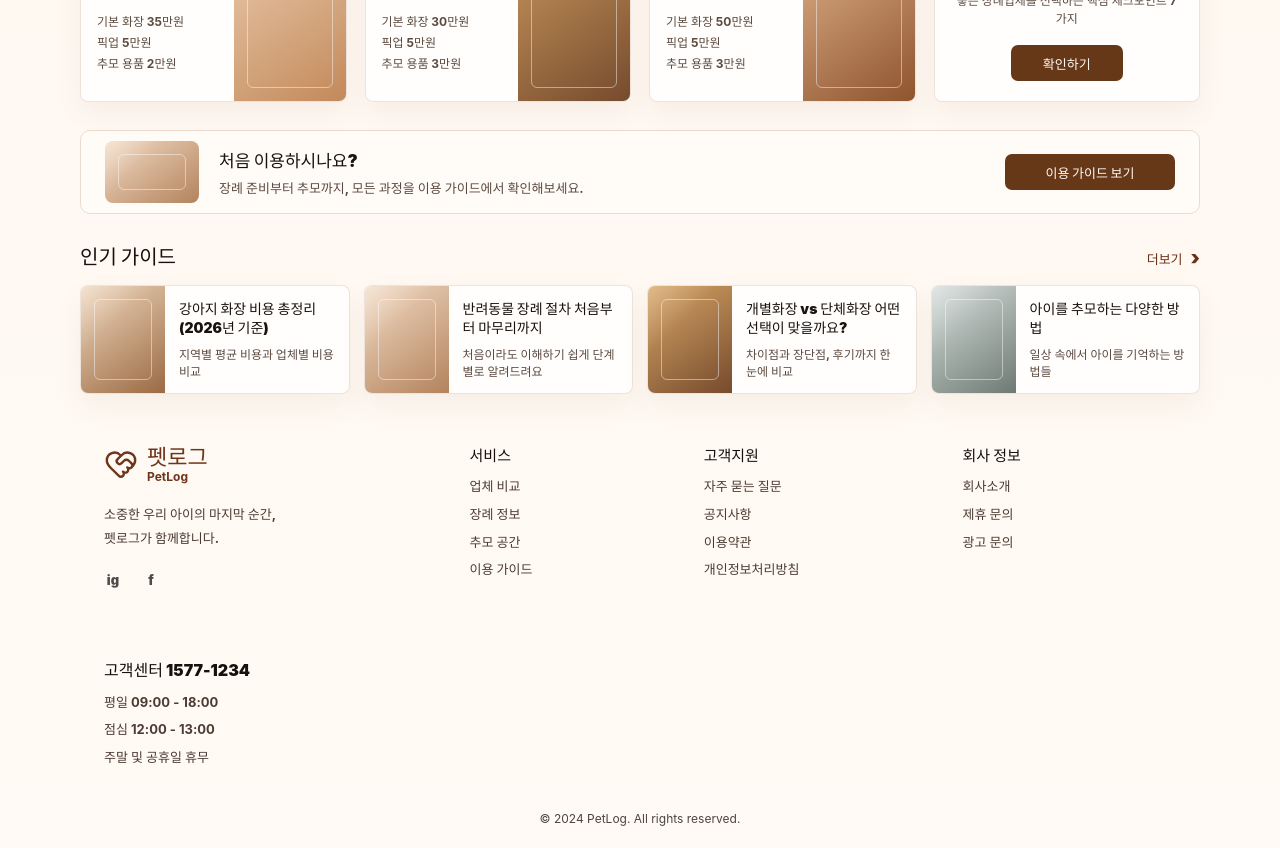
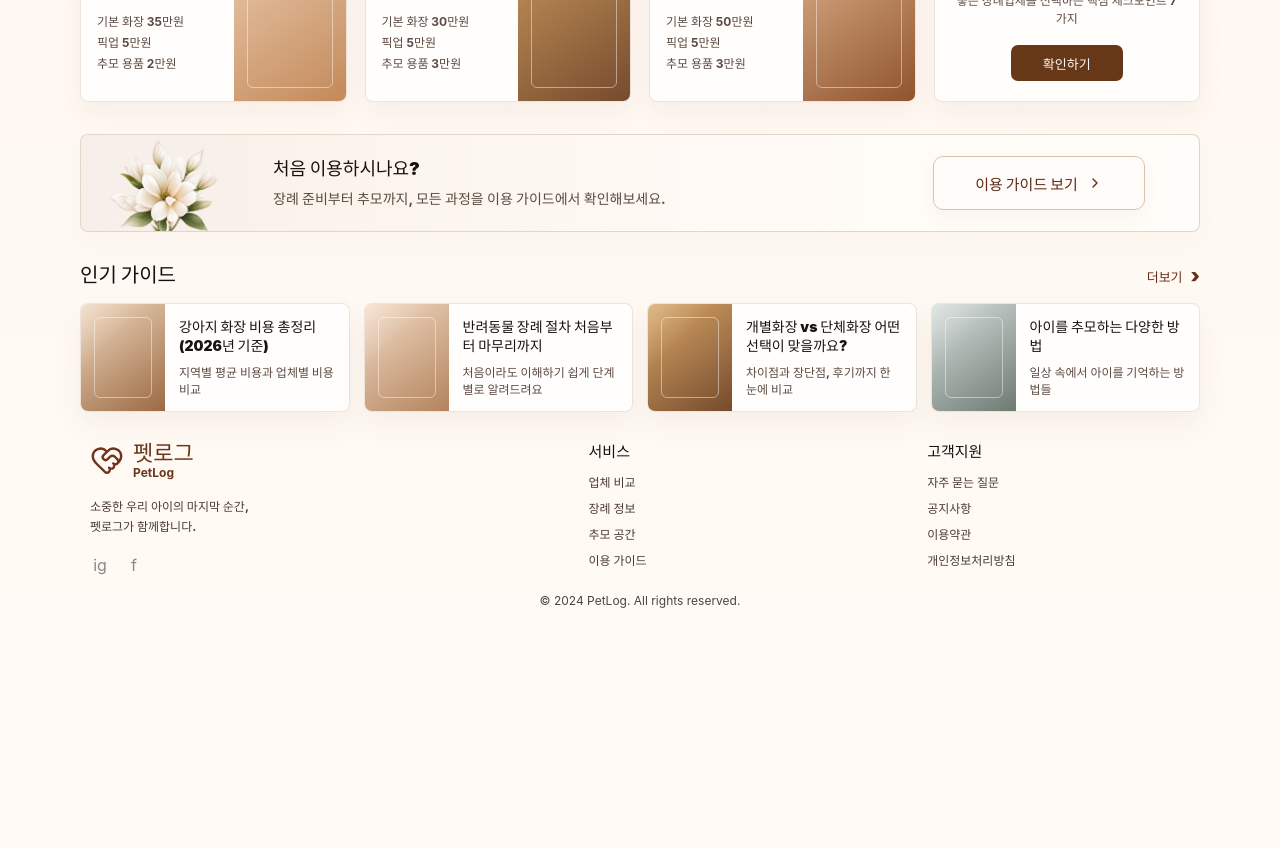
Before and after one commit to jogabi/petlog-web, a React (Vite) app: page / in a window 1280 px wide. Shown: the part 1180-2028 px from the top of the page. After the commit the page ends 1810 px from the top, so only its background shows below. Built offline with nearby package versions, Linux system fonts and the light colour scheme; no server answers.

Commit message:
Refactor guide call-to-action and footer styles in App.css, enhance image handling in GuideCta component, and remove unused footer elements for improved layout and user experience.

```diff
--- a/src/App.css
+++ b/src/App.css
@@ -718,97 +718,118 @@ button {
 }
 
 .guide-cta {
+  position: relative;
   display: grid;
-  grid-template-columns: 94px 1fr 170px;
-  gap: 20px;
+  grid-template-columns: 170px 1fr auto;
+  gap: 22px;
   align-items: center;
-  min-height: 82px;
-  margin-top: 28px;
-  padding: 10px 24px;
-  border: 1px solid #ecdcd0;
-  border-radius: 10px;
-  background: rgba(255, 253, 250, 0.86);
+  min-height: 96px;
+  margin-top: 32px;
+  padding: 0 54px 0 0;
+  overflow: hidden;
+  border: 1px solid rgba(226, 210, 198, 0.92);
+  border-radius: 8px;
+  background:
+    linear-gradient(90deg, #f7efe6 0%, #fbf5ee 27%, #fffaf5 58%, #fffdf9 100%),
+    #fffaf5;
+  box-shadow: 0 10px 24px rgba(112, 73, 47, 0.035);
 }
 
 .cta-image {
-  height: 62px;
-  border-radius: 8px;
+  width: 170px;
+  height: 96px;
+  object-fit: cover;
+  object-position: 49% 56%;
+  align-self: stretch;
+  -webkit-mask-image: linear-gradient(90deg, #000 0%, #000 72%, transparent 100%);
+  mask-image: linear-gradient(90deg, #000 0%, #000 72%, transparent 100%);
+}
+
+.guide-cta-copy {
+  min-width: 0;
 }
 
 .guide-cta h2 {
   margin: 0;
   color: #1a120e;
-  font-size: 17px;
+  font-size: 18px;
+  line-height: 1.35;
   font-weight: 900;
 }
 
 .guide-cta p {
-  margin: 6px 0 0;
+  margin: 7px 0 0;
   color: #5c4a40;
-  font-size: 13px;
+  font-size: 14px;
+  line-height: 1.45;
   font-weight: 700;
+}
+
+.guide-cta a {
+  gap: 9px;
+  min-width: 212px;
+  height: 54px;
+  border: 1px solid #d8c3b1;
+  border-radius: 10px;
+  color: #5a2c17;
+  background: rgba(255, 252, 248, 0.86);
+  box-shadow: 0 8px 18px rgba(116, 79, 54, 0.045);
+  font-size: 15px;
 }
 
 .footer {
   display: grid;
-  grid-template-columns: 1.8fr 1fr 1.15fr 1.3fr;
-  gap: 70px;
-  margin-top: 28px;
-  padding: 24px 24px 28px;
+  grid-template-columns: 1.7fr 1fr 1.15fr;
+  gap: 110px;
+  margin-top: 30px;
+  padding: 0 10px 0;
 }
 
 .footer-brand p {
-  margin: 18px 0 0;
+  margin: 16px 0 0;
   color: #4b3b32;
-  font-size: 13px;
-  line-height: 1.8;
+  font-size: 12px;
+  line-height: 1.65;
   font-weight: 700;
 }
 
 .social-icons {
   display: flex;
-  gap: 20px;
-  margin-top: 22px;
+  gap: 14px;
+  margin-top: 18px;
 }
 
 .social-icons a {
   display: inline-grid;
-  width: 18px;
-  height: 18px;
+  width: 20px;
+  height: 20px;
   place-items: center;
-  color: #4c4b49;
-  font-size: 13px;
-  font-weight: 900;
-  line-height: 1;
+  color: #8a8a86;
   text-decoration: none;
 }
 
 .footer-column {
   display: grid;
   align-content: start;
-  gap: 9px;
+  gap: 8px;
 }
 
 .footer-column h2 {
-  margin-bottom: 2px;
+  margin-bottom: 4px;
 }
 
 .footer-column a,
 .footer-column p {
   margin: 0;
   color: #4b3b32;
-  font-size: 13px;
-  line-height: 1.45;
+  font-size: 12px;
+  line-height: 1.5;
   font-weight: 700;
   text-decoration: none;
 }
 
-.contact h2 {
-  font-size: 16px;
-}
-
 .copyright {
-  margin: 16px 0 0;
+  margin: 18px 0 0;
   color: #4c4540;
   font-size: 12px;
   text-align: center;
@@ -862,4 +883,13 @@ button {
   .guide-cta {
     grid-template-columns: 1fr;
   }
+
+  .guide-cta {
+    padding: 18px 22px;
+  }
+
+  .cta-image {
+    width: 120px;
+    max-width: 100%;
+  }
 }
--- a/src/components/Footer.tsx
+++ b/src/components/Footer.tsx
@@ -40,18 +40,6 @@ export function Footer() {
           <a href="#terms">이용약관</a>
           <a href="#privacy">개인정보처리방침</a>
         </div>
-        <div className="footer-column">
-          <h2>회사 정보</h2>
-          <a href="#company">회사소개</a>
-          <a href="#partner">제휴 문의</a>
-          <a href="#ads">광고 문의</a>
-        </div>
-        <div className="footer-column contact">
-          <h2>고객센터 1577-1234</h2>
-          <p>평일 09:00 - 18:00</p>
-          <p>점심 12:00 - 13:00</p>
-          <p>주말 및 공휴일 휴무</p>
-        </div>
       </footer>
       <p className="copyright">© 2024 PetLog. All rights reserved.</p>
     </>
--- a/src/components/GuideCta.tsx
+++ b/src/components/GuideCta.tsx
@@ -1,12 +1,23 @@
+import { ChevronRight } from 'lucide-react'
+import guideCtaFlower from '../assets/guide-cta-flower.png'
+
 export function GuideCta() {
   return (
     <section className="guide-cta">
-      <div className="image-placeholder cta-image tone-3" />
-      <div>
+      <img
+        className="cta-image"
+        src={guideCtaFlower}
+        alt=""
+        aria-hidden="true"
+      />
+      <div className="guide-cta-copy">
         <h2>처음 이용하시나요?</h2>
         <p>장례 준비부터 추모까지, 모든 과정을 이용 가이드에서 확인해보세요.</p>
       </div>
-      <a href="#guide">이용 가이드 보기</a>
+      <a href="#guide">
+        이용 가이드 보기
+        <ChevronRight size={16} aria-hidden="true" />
+      </a>
     </section>
   )
 }
```
Also changed, not shown: src/assets/guide-cta-flower.png (added).
